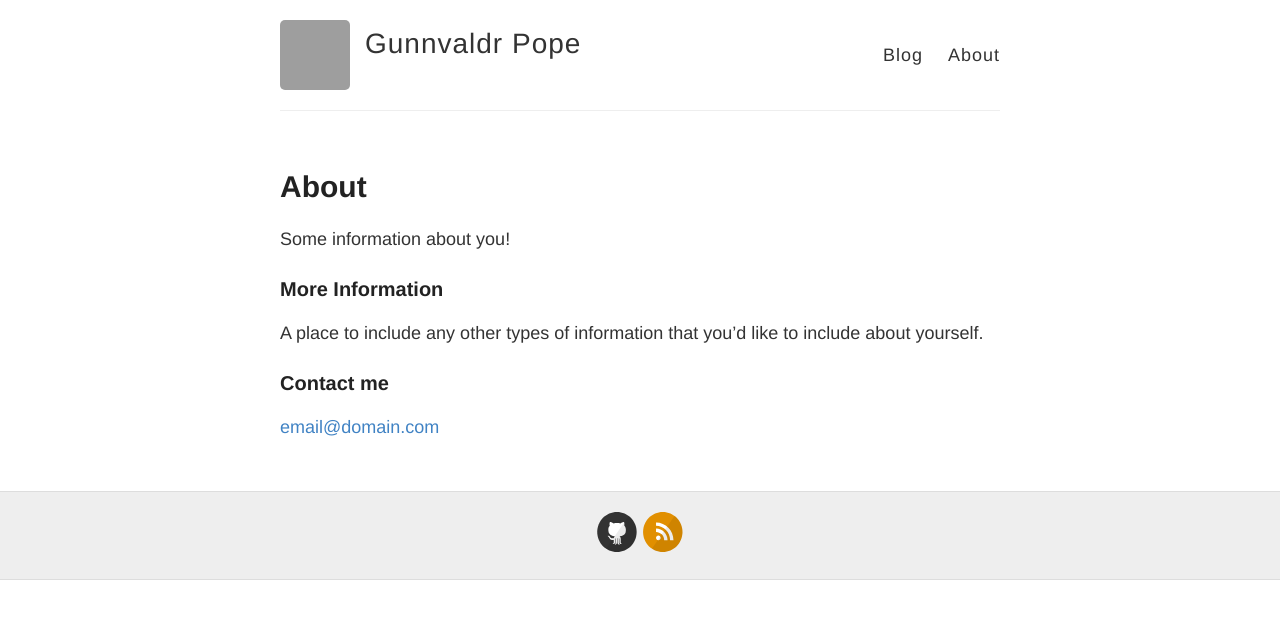
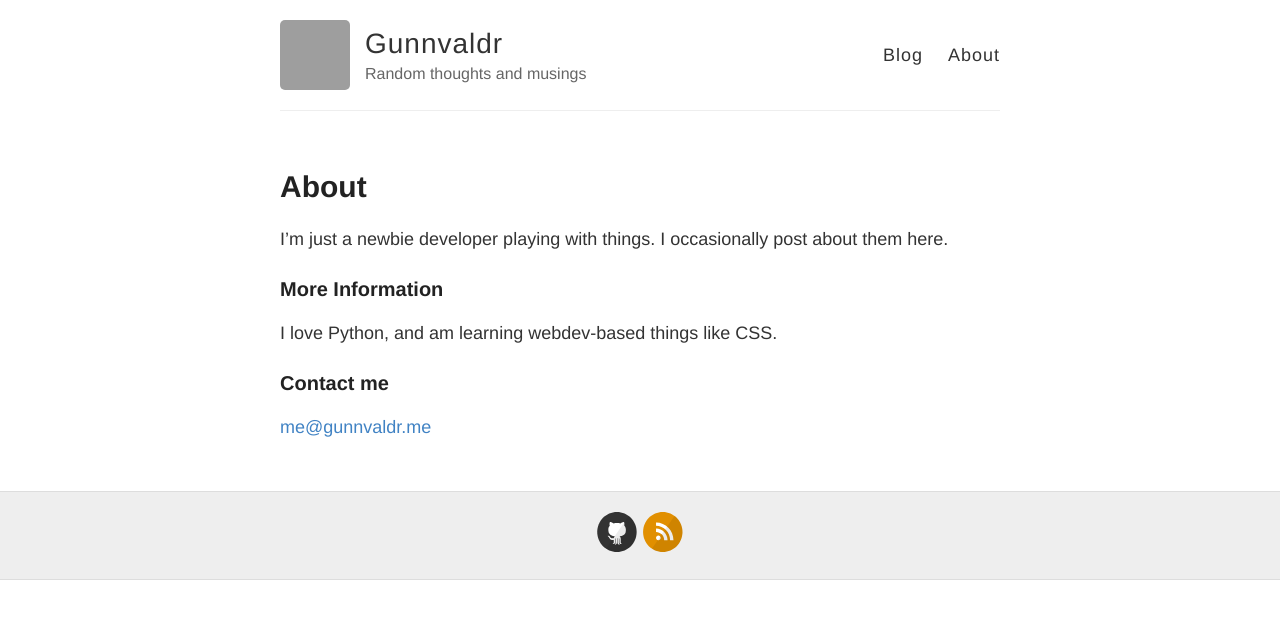
Before and after one commit to gunnvaldr/gunnvaldr.github.io, a Jekyll site: the page built from about.md, in a window 1280 px wide. Shown: the top 619 px of the page. Built offline with Jekyll 4.4.1, drawn with Linux system fonts in a browser that asks for light colours; grey boxes are pictures that could not be loaded.

Commit message:
refined initial commit

```diff
--- a/_config.yml
+++ b/_config.yml
@@ -3,10 +3,11 @@
 #
 
 # Name of your site (displayed in the header)
-name: Gunnvaldr Pope
+name: Gunnvaldr
+title: Gunnvaldr
 
 # Short bio or description (displayed in the header)
-description:
+description: Random thoughts and musings
 
 # URL of your avatar or profile pic (you could use your GitHub profile pic)
 avatar: https://avatars1.githubusercontent.com/u/52542209?s=460&v=4
@@ -37,7 +38,7 @@ footer-links:
 disqus: gunnvaldr
 
 # Enter your Google Analytics web tracking code (e.g. UA-2110908-2) to activate tracking
-google_analytics:
+google_analytics: UA-145392921-1
 
 # Your website URL (e.g. http://barryclark.github.io or http://www.barryclark.co)
 # Used for Sitemap.xml and your RSS feed
@@ -73,9 +74,10 @@ sass:
   style: :expanded # You might prefer to minify using :compressed
 
 # Use the following plug-ins
-gems:
+plugins:
   - jekyll-sitemap # Create a sitemap using the official Jekyll sitemap gem
   - jekyll-feed # Create an Atom feed using the official Jekyll feed gem
+  - jemoji
 
 # Exclude these files from your production _site
 exclude:
--- a/_layouts/post.html
+++ b/_layouts/post.html
@@ -10,7 +10,7 @@ layout: default
   </div>
 
   <div class="date">
-    Written on {{ page.date | date: "%B %e, %Y" }}
+    Posted on {{ page.date | date: "%B %e, %Y" }}
   </div>
 
   {% include disqus.html %}
--- a/about.md
+++ b/about.md
@@ -4,12 +4,12 @@ title: About
 permalink: /about/
 ---
 
-Some information about you!
+I'm just a newbie developer playing with things.  I occasionally post about them here.
 
 ### More Information
 
-A place to include any other types of information that you'd like to include about yourself.
+I love Python, and am learning webdev-based things like CSS.
 
 ### Contact me
 
-[email@domain.com](mailto:email@domain.com)
+[me@gunnvaldr.me](mailto:me@gunnvaldr.me)
```
Also changed, not shown: _posts/2014-3-3-Hello-World.md (deleted, +0 -10 lines).
